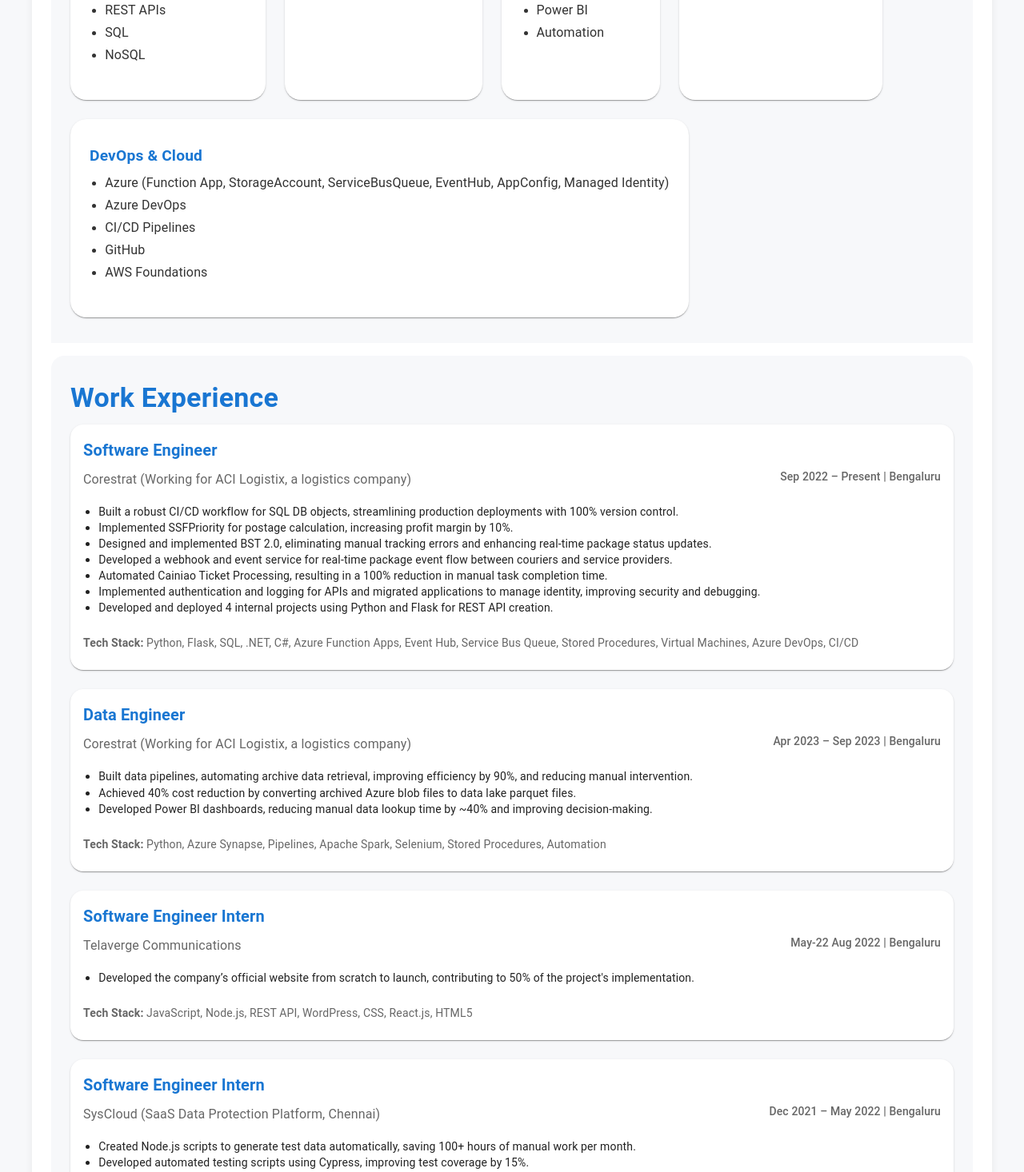
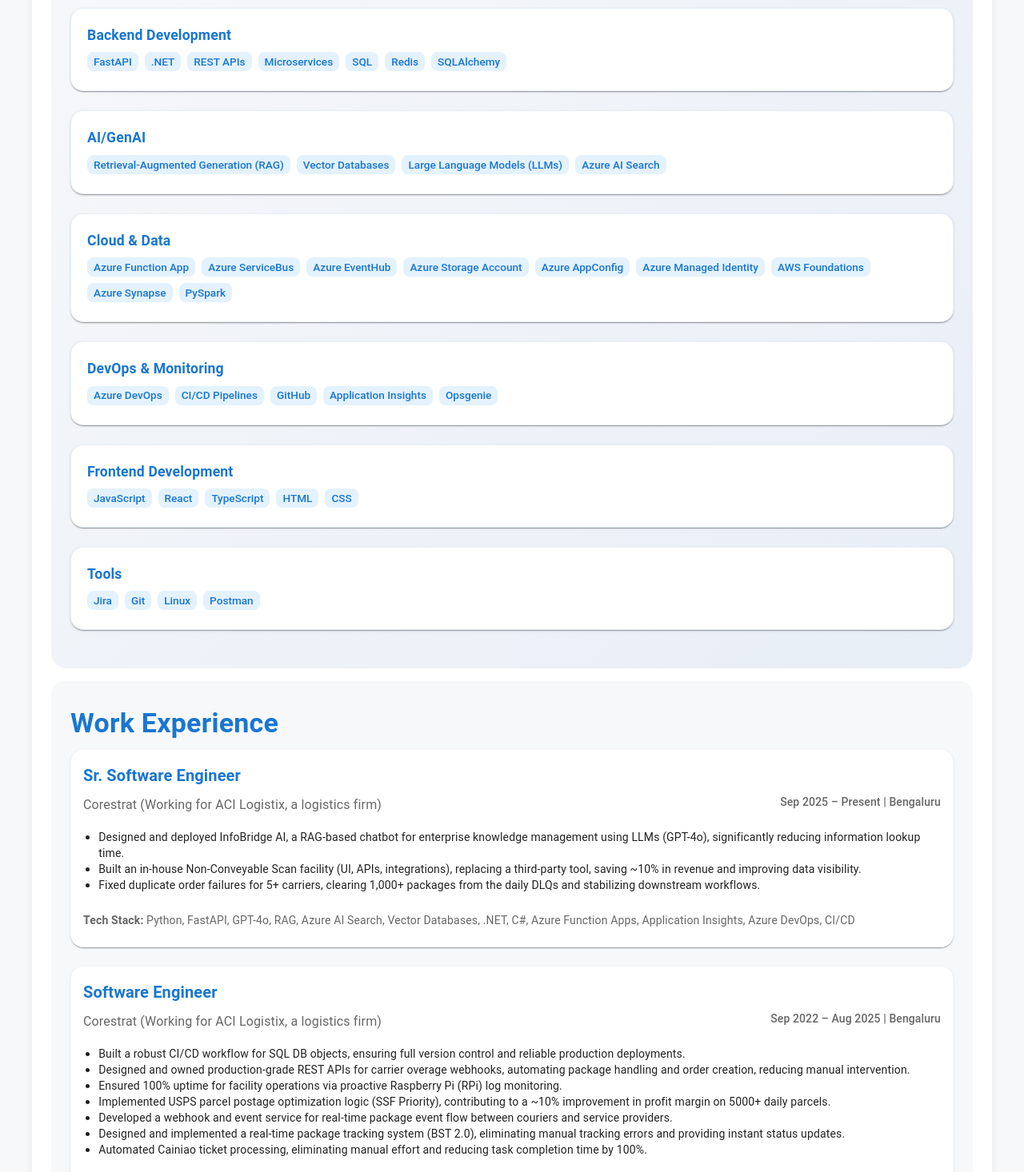
Before and after one commit to mbharti321/manish-portfolio, a React (Create React App) app: page / in a window 1280 px wide. Shown: the part 1020-2486 px from the top of the page at 80% size. Built offline with nearby package versions, Linux system fonts and the light colour scheme.

Commit message:
update resume content

```diff
--- a/src/App.js
+++ b/src/App.js
@@ -41,7 +41,7 @@
       <Container className="main-section">
         <Skills />
         <WorkExperience />
-        {/* <Projects /> */}
+        <Projects />
         <Contact />
       </Container>
       <Footer />
--- a/src/components/Projects/Projects.css
+++ b/src/components/Projects/Projects.css
@@ -2,6 +2,9 @@
     background: #f7f8fa;
     border-radius: 16px;
     margin: 1rem 0;
+}
+.projects-grid{
+    flex-direction: column !important;
 }
 
 #projects h2 {
--- a/src/components/Projects/Projects.js
+++ b/src/components/Projects/Projects.js
@@ -1,10 +1,51 @@
 import React from "react";
-import { Container, Typography, Grid, Card, CardContent } from "@mui/material";
+import { Container, Typography, Grid, Card, CardContent, Box } from "@mui/material";
 import "./Projects.css";
 
 const projects = [
-  { title: "Portfolio Website", description: "A personal portfolio website." },
-  { title: "E-commerce App", description: "A full-stack e-commerce app." },
+  {
+    title: "InfoBridge AI - Enterprise Knowledge Assistant (RAG)",
+    bullets: [
+      "Built an enterprise RAG application using GPT-4o that reduced information lookup time by 70% for 100+ internal users, processing queries across 2,000+ documents.",
+      "Implemented role-based access control, production monitoring via Application Insights, and cost optimization strategies reducing LLM API costs by 20%.",
+      "Designed a FastAPI backend for document ingestion, embeddings, authentication, and secure API integration.",
+      "Built vector search pipeline using Azure AI Search for semantic retrieval across structured and unstructured data.",
+    ],
+    featured: true,
+  },
+  {
+    title: "Non-Conveyable Scan Facility (UI, APIs, Integrations)",
+    bullets: [
+      "Built an in-house facility replacing a third-party tool, saving ~10% in revenue and improving data visibility.",
+      "Developed production-grade REST APIs and integrated with carrier systems for real-time package handling.",
+    ],
+  },
+  {
+    title: "Real-time Package Tracking System (BST 2.0)",
+    bullets: [
+      "Designed and implemented a real-time package tracking system eliminating manual tracking errors.",
+      "Provided instant status updates and integrated with multiple courier providers for seamless event flow.",
+    ],
+  },
+  {
+    title: "Carrier Overage Webhook Service",
+    bullets: [
+      "Designed and owned production-grade REST APIs for carrier overage webhooks, automating package handling and order creation.",
+      "Built webhook and event service for real-time package event flow between couriers and service providers, reducing manual intervention.",
+    ],
+  },
+  {
+    title: "USPS Parcel Postage Optimization",
+    bullets: [
+      "Implemented USPS parcel postage optimization logic (SSF Priority), contributing to a ~10% improvement in profit margin on 5000+ daily parcels.",
+    ],
+  },
+  {
+    title: "CI/CD Workflow for SQL DB Objects",
+    bullets: [
+      "Built a robust CI/CD workflow for SQL database objects, ensuring full version control and reliable production deployments.",
+    ],
+  },
 ];
 
 function Projects() {
@@ -18,26 +59,44 @@
         >
           Projects
         </Typography>
-        <Grid container spacing={3}>
+        <Grid container spacing={3} className="projects-grid">
           {projects.map((project, index) => (
-            <Grid item xs={12} sm={6} key={index}>
+            <Grid
+              item
+              xs={12}
+              sm={project.featured ? 12 : 6}
+              key={index}
+              sx={{ display: "flex" }}
+            >
               <Card
                 sx={{
                   borderRadius: 3,
-                  boxShadow: "0 2px 8px rgba(0,0,0,0.07)",
+                  boxShadow: project.featured
+                    ? "0 4px 12px rgba(25, 118, 210, 0.15)"
+                    : "0 2px 8px rgba(0,0,0,0.07)",
                   height: "100%",
+                  width: "100%",
+                  display: "flex",
+                  flexDirection: "column",
+                  border: project.featured ? "2px solid #1976d2" : "none",
                 }}
               >
-                <CardContent>
+                <CardContent sx={{ flexGrow: 1, display: "flex", flexDirection: "column" }}>
                   <Typography
-                    variant="h6"
+                    variant={project.featured ? "h5" : "h6"}
                     sx={{ fontWeight: 600, color: "#1976d2" }}
                   >
                     {project.title}
                   </Typography>
-                  <Typography variant="body2" sx={{ mt: 1 }}>
-                    {project.description}
-                  </Typography>
+                  <Box component="ul" sx={{ mt: 2, pl: 2, flexGrow: 1 }}>
+                    {project.bullets.map((bullet, idx) => (
+                      <li key={idx}>
+                        <Typography variant="body2" sx={{ mb: 1 }}>
+                          {bullet}
+                        </Typography>
+                      </li>
+                    ))}
+                  </Box>
                 </CardContent>
               </Card>
             </Grid>
--- a/src/components/Skills/Skills.css
+++ b/src/components/Skills/Skills.css
@@ -1,34 +1,51 @@
 #skills {
-    padding: 2rem 0;
-    background: #f7f8fa;
+    padding: 3rem 0;
+    background: linear-gradient(135deg, #f7f8fa 0%, #e8eef7 100%);
+    position: relative;
+    border-radius: 20px;
+    /* flex-direction: row; */
+}
+
+#skills::before {
+    content: "";
+    position: absolute;
+    top: 0;
+    left: 0;
+    right: 0;
+    height: 1px;
+    background: linear-gradient(90deg, transparent, #1976d2, transparent);
 }
 
 .skills-title {
     font-weight: 700 !important;
     color: #1976d2 !important;
+    /* text-align: center; */
+    letter-spacing: 0.5px;
 }
+
+
 
 .skills-grid {
     width: 100%;
-}
-
-.skills-grid-item {
-    display: flex;
+    flex-direction: column !important;
 }
 
 .skill-category {
     background-color: #fff;
-    padding: 1rem 0.5rem;
-    border-radius: 20px !important;
+    border-radius: 16px !important;
     box-shadow: 0 2px 8px rgba(0, 0, 0, 0.07);
-    flex: 1 !important;
+    border: 1px solid rgba(25, 118, 210, 0.1);
 }
 
 .skill-category-title {
     font-weight: 600 !important;
-    font-size: 1.2rem !important;
+    font-size: 1.1rem !important;
     color: #1976d2 !important;
     margin-bottom: 0.5rem !important;
+}
+
+.skill-chip {
+    border-radius: 8px !important;
 }
 
 .skill-list {
@@ -38,26 +55,26 @@
 }
 
 .skill-list-item {
-    margin-bottom: 0.25rem;
+    margin-bottom: 0.5rem;
     color: #333;
 }
 
 @media (max-width: 900px) {
-    .skills-grid-item {
-        max-width: 100%;
+    .skill-category {
+        width: 100%;
     }
 }
 
 @media (max-width: 600px) {
     #skills {
-        padding: 1rem 0;
+        padding: 2rem 0;
     }
-    .skills-grid-item {
-        flex-basis: 100%;
-        max-width: 100%;
+
+    .skill-category-title {
+        font-size: 1rem !important;
     }
-    .skill-category {
-        width: 100%;
-        min-width: 0;
+
+    .skill-list {
+        padding-left: 1rem;
     }
 }
--- a/src/components/Skills/Skills.js
+++ b/src/components/Skills/Skills.js
@@ -1,43 +1,58 @@
 import React from "react";
-import { Card, CardContent, Container, Typography, Grid, Box } from "@mui/material";
+import { Card, CardContent, Container, Typography, Grid, Box, Chip } from "@mui/material";
 import "./Skills.css";
 
 const skills = {
+  "Programming Languages": [
+    "Python",
+    "C#",
+    "JavaScript",
+  ],
   "Backend Development": [
-    "Python",
-    "Flask",
-    "Node.js",
+    "FastAPI",
     ".NET",
     "REST APIs",
+    "Microservices",
     "SQL",
-    "NoSQL",
+    "Redis",
+    "SQLAlchemy",
+  ],
+  "AI/GenAI": [
+    "Retrieval-Augmented Generation (RAG)",
+    "Vector Databases",
+    "Large Language Models (LLMs)",
+    "Azure AI Search",
+  ],
+  "Cloud & Data": [
+    "Azure Function App",
+    "Azure ServiceBus",
+    "Azure EventHub",
+    "Azure Storage Account",
+    "Azure AppConfig",
+    "Azure Managed Identity",
+    "AWS Foundations",
+    "Azure Synapse",
+    "PySpark",
+  ],
+  "DevOps & Monitoring": [
+    "Azure DevOps",
+    "CI/CD Pipelines",
+    "GitHub",
+    "Application Insights",
+    "Opsgenie",
   ],
   "Frontend Development": [
     "JavaScript",
-    "React.js",
-    "Material UI",
-    "WordPress",
+    "React",
+    "TypeScript",
+    "HTML",
+    "CSS",
   ],
-  "Data Engineering": [
-    "Azure Synapse",
-    "PySpark",
-    "ETL",
-    "Data Pipelines",
-    "Power BI",
-    "Automation",
-  ],
-  "Other Skills": [
-    "Data Structures",
-    "Selenium",
+  "Tools": [
     "Jira",
-    "Blockchain Fundamentals",
-  ],
-  "DevOps & Cloud": [
-    "Azure (Function App, StorageAccount, ServiceBusQueue, EventHub, AppConfig, Managed Identity)",
-    "Azure DevOps",
-    "CI/CD Pipelines",
-    "GitHub",
-    "AWS Foundations",
+    "Git",
+    "Linux",
+    "Postman",
   ],
 };
 
@@ -45,22 +60,74 @@
   return (
     <section id="skills">
       <Container maxWidth="lg">
-        <Typography variant="h4" gutterBottom className="skills-title">
+        <Typography
+          variant="h4"
+          gutterBottom
+          className="skills-title"
+          sx={{ mb: 4 }}
+        >
           Skills
         </Typography>
         <Grid container spacing={3} className="skills-grid">
           {Object.entries(skills).map(([category, skillList], index) => (
-            <Grid item xs={12} sm={6} md={4} key={index} className="skills-grid-item">
-              <Card className="skill-category">
-                <CardContent>
-                  <Typography gutterBottom className="skill-category-title">
+            <Grid
+              item
+              xs={12}
+              sm={6}
+              md={4}
+              key={index}
+              className="skills-grid-item"
+              sx={{ display: "flex" }}
+            >
+              <Card
+                className="skill-category"
+                sx={{
+                  width: "100%",
+                  height: "100%",
+                  display: "flex",
+                  flexDirection: "column",
+                  transition: "all 0.3s ease",
+                  "&:hover": {
+                    transform: "translateY(-8px)",
+                    boxShadow: "0 8px 24px rgba(25, 118, 210, 0.2)",
+                  },
+                }}
+              >
+                <CardContent sx={{ flexGrow: 1, display: "flex", flexDirection: "column", p: 2.5 }}>
+                  <Typography
+                    gutterBottom
+                    className="skill-category-title"
+                    sx={{ mb: 2 }}
+                  >
                     {category}
                   </Typography>
-                  <Box component="ul" className="skill-list">
+                  <Box
+                    sx={{
+                      display: "flex",
+                      flexWrap: "wrap",
+                      gap: 1,
+                      flexGrow: 1,
+                      alignContent: "flex-start"
+                    }}
+                  >
                     {skillList.map((skill, idx) => (
-                      <li key={idx} className="skill-list-item">
-                        <Typography variant="body1">{skill}</Typography>
-                      </li>
+                      <Chip
+                        key={idx}
+                        label={skill}
+                        size="small"
+                        className="skill-chip"
+                        sx={{
+                          backgroundColor: "#e3f2fd",
+                          color: "#1976d2",
+                          fontWeight: 500,
+                          fontSize: "0.85rem",
+                          "&:hover": {
+                            backgroundColor: "#1976d2",
+                            color: "#fff",
+                          },
+                          transition: "all 0.2s ease",
+                        }}
+                      />
                     ))}
                   </Box>
                 </CardContent>
--- a/src/components/WorkExperience/WorkExperience.js
+++ b/src/components/WorkExperience/WorkExperience.js
@@ -11,46 +11,46 @@
 
 const experiences = [
   {
-    title: "Software Engineer",
-    company: "Corestrat (Working for ACI Logistix, a logistics company)",
-    duration: "Sep 2022 – Present | Bengaluru",
+    title: "Sr. Software Engineer",
+    company: "Corestrat (Working for ACI Logistix, a logistics firm)",
+    duration: "Sep 2025 – Present | Bengaluru",
     details: [
-      "Built a robust CI/CD workflow for SQL DB objects, streamlining production deployments with 100% version control.",
-      "Implemented SSFPriority for postage calculation, increasing profit margin by 10%.",
-      "Designed and implemented BST 2.0, eliminating manual tracking errors and enhancing real-time package status updates.",
-      "Developed a webhook and event service for real-time package event flow between couriers and service providers.",
-      "Automated Cainiao Ticket Processing, resulting in a 100% reduction in manual task completion time.",
-      "Implemented authentication and logging for APIs and migrated applications to manage identity, improving security and debugging.",
-      "Developed and deployed 4 internal projects using Python and Flask for REST API creation.",
+      "Designed and deployed InfoBridge AI, a RAG-based chatbot for enterprise knowledge management using LLMs (GPT-4o), significantly reducing information lookup time.",
+      "Built an in-house Non-Conveyable Scan facility (UI, APIs, integrations), replacing a third-party tool, saving ~10% in revenue and improving data visibility.",
+      "Fixed duplicate order failures for 5+ carriers, clearing 1,000+ packages from the daily DLQs and stabilizing downstream workflows.",
     ],
     techStack:
-      "Python, Flask, SQL, .NET, C#, Azure Function Apps, Event Hub, Service Bus Queue, Stored Procedures, Virtual Machines, Azure DevOps, CI/CD",
+      "Python, FastAPI, GPT-4o, RAG, Azure AI Search, Vector Databases, .NET, C#, Azure Function Apps, Application Insights, Azure DevOps, CI/CD",
   },
   {
-    title: "Data Engineer",
-    company: "Corestrat (Working for ACI Logistix, a logistics company)",
-    duration: "Apr 2023 – Sep 2023 | Bengaluru",
+    title: "Software Engineer",
+    company: "Corestrat (Working for ACI Logistix, a logistics firm)",
+    duration: "Sep 2022 – Aug 2025 | Bengaluru",
     details: [
-      "Built data pipelines, automating archive data retrieval, improving efficiency by 90%, and reducing manual intervention.",
-      "Achieved 40% cost reduction by converting archived Azure blob files to data lake parquet files.",
-      "Developed Power BI dashboards, reducing manual data lookup time by ~40% and improving decision-making.",
+      "Built a robust CI/CD workflow for SQL DB objects, ensuring full version control and reliable production deployments.",
+      "Designed and owned production-grade REST APIs for carrier overage webhooks, automating package handling and order creation, reducing manual intervention.",
+      "Ensured 100% uptime for facility operations via proactive Raspberry Pi (RPi) log monitoring.",
+      "Implemented USPS parcel postage optimization logic (SSF Priority), contributing to a ~10% improvement in profit margin on 5000+ daily parcels.",
+      "Developed a webhook and event service for real-time package event flow between couriers and service providers.",
+      "Designed and implemented a real-time package tracking system (BST 2.0), eliminating manual tracking errors and providing instant status updates.",
+      "Automated Cainiao ticket processing, eliminating manual effort and reducing task completion time by 100%.",
     ],
     techStack:
-      "Python, Azure Synapse, Pipelines, Apache Spark, Selenium, Stored Procedures, Automation",
+      "Python, FastAPI, SQL, .NET, C#, REST APIs, Azure Function Apps, Event Hub, Service Bus Queue, Stored Procedures, Azure DevOps, CI/CD",
   },
   {
     title: "Software Engineer Intern",
     company: "Telaverge Communications",
-    duration: "May-22 Aug 2022 | Bengaluru",
+    duration: "May 2022 – Aug 2022 | Bengaluru",
     details: [
-      "Developed the company’s official website from scratch to launch, contributing to 50% of the project's implementation.",
+      "Developed the company's official website from scratch to launch, contributing to 50% of the project's implementation.",
     ],
     techStack: "JavaScript, Node.js, REST API, WordPress, CSS, React.js, HTML5",
   },
   {
     title: "Software Engineer Intern",
-    company: "SysCloud (SaaS Data Protection Platform, Chennai)",
-    duration: "Dec 2021 – May 2022 | Bengaluru",
+    company: "SysCloud (SaaS Data Protection Platform)",
+    duration: "Dec 2021 – May 2022 | Chennai",
     details: [
       "Created Node.js scripts to generate test data automatically, saving 100+ hours of manual work per month.",
       "Developed automated testing scripts using Cypress, improving test coverage by 15%.",
@@ -124,5 +124,4 @@
   );
 }
 
-
 export default WorkExperience;
```
Also changed, not shown: src/components/About/About.js (+10 -8 lines), 1 other file (tests, documents, lock files or other folders).
